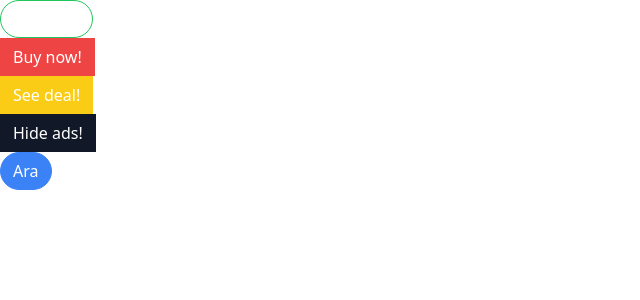
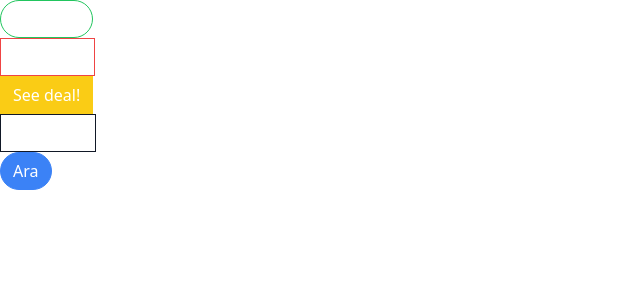
Before and after one commit to kblyclkn/navigation-routing, a React (Create React App) app: page / in a window 1280 px wide. Shown: the top 300 px of the page, without its empty margins (0-640 px from the left). Built offline with nearby package versions, Linux system fonts and the light colour scheme.

Commit message:
react icons kuruldu

```diff
--- a/package.json
+++ b/package.json
@@ -10,6 +10,7 @@
     "prop-types": "^15.8.1",
     "react": "^18.2.0",
     "react-dom": "^18.2.0",
+    "react-icons": "^4.8.0",
     "react-scripts": "5.0.1",
     "web-vitals": "^2.1.4"
   },
--- a/src/App.js
+++ b/src/App.js
@@ -10,13 +10,13 @@ function App() {
         </Button>
       </div>
       <div>
-        <Button danger>Buy now!</Button>
+        <Button danger outline>Buy now!</Button>
       </div>
       <div>
         <Button warning >See deal!</Button>
       </div>
       <div>
-        <Button secondary>Hide ads!</Button>
+        <Button secondary outline>Hide ads!</Button>
       </div>
       <div>
         <Button primary rounded>Ara</Button>
```
Also changed, not shown: 1 other file (tests, documents, lock files or other folders).
